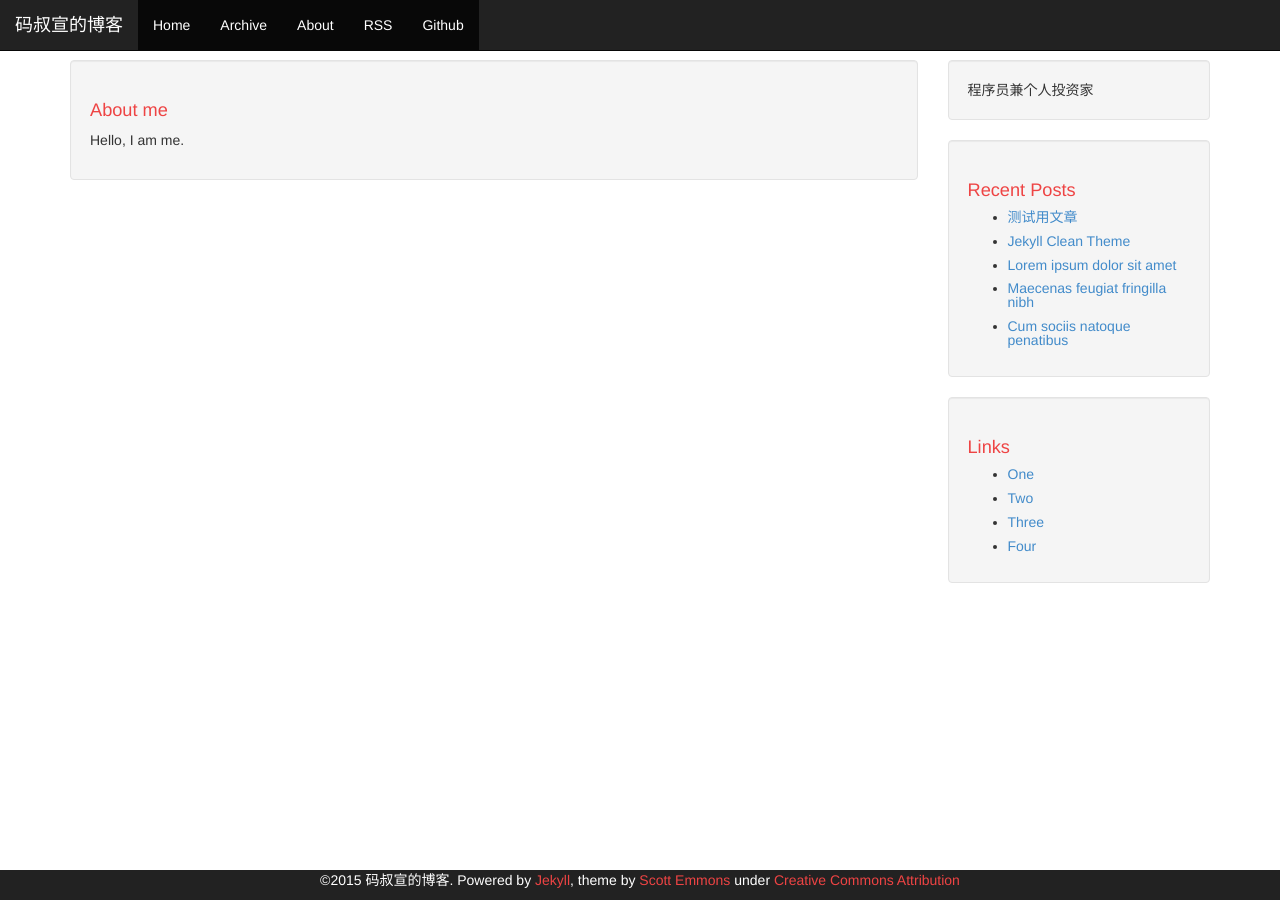
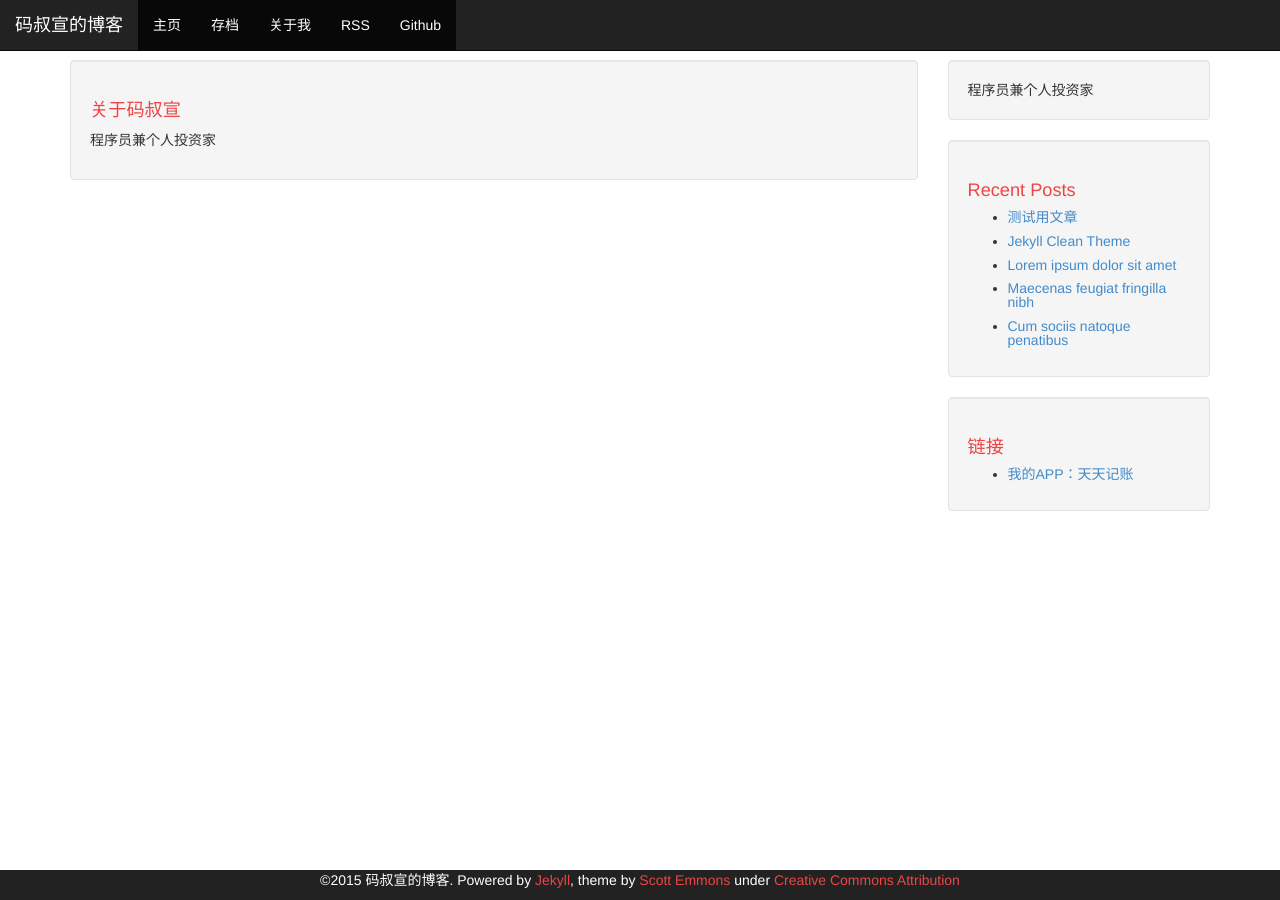
Before and after one commit to xuanrljp/xuanrljp.github.io, a Jekyll site: the page built from about.html, in a window 1280 px wide. Built offline with Jekyll 4.4.1, drawn with Linux system fonts in a browser that asks for light colours; Markdown is read by kramdown in place of the engine named in the settings; comment, search, counter and statistics services are not loaded.

Commit message:
layout changed

```diff
--- a/_includes/header.html
+++ b/_includes/header.html
@@ -27,10 +27,10 @@
               </div>
               <div class="collapse navbar-collapse" id="bs-example-navbar-collapse-1">
                 <ul class="nav navbar-nav">
-                    <li class="active"><a href="{{ site.baseurl }}/">Home</a></li>
+                    <li class="active"><a href="{{ site.baseurl }}/">主页</a></li>
                     <li class="active visible-xs-block"><a href="{{ site.baseurl }}/links.html">Links</a></li>
-                    <li class="active"><a href="{{ site.baseurl }}/archive.html">Archive</a></li>
-                    <li class="active"><a href="{{ site.baseurl }}/about.html">About</a></li>
+                    <li class="active"><a href="{{ site.baseurl }}/archive.html">存档</a></li>
+                    <li class="active"><a href="{{ site.baseurl }}/about.html">关于我</a></li>
                     <li class="active"><a href="{{ site.baseurl }}/feed.xml">RSS</a></li>
                     {% if site.github != '' %}
                       <li class="active"><a href="https://github.com/{{ site.github }}">Github</a></li>
--- a/_includes/links-list.html
+++ b/_includes/links-list.html
@@ -1,7 +1,4 @@
-<h1>Links</h1>
+<h1>链接</h1>
 <ul>
-  <li><a href="#">One</a></li>
-  <li><a href="#">Two</a></li>
-  <li><a href="#">Three</a></li>
-  <li><a href="#">Four</a></li>
+  <li><a href="https://itunes.apple.com/cn/app/tian-tian-ji-zhang-jian-dan/id954944283">我的APP：天天记账</a></li>
 </ul>
--- a/about.html
+++ b/about.html
@@ -3,6 +3,6 @@ layout: default
 ---
 
 <div class="well">
-    <h1>About me</h1>
-    <p>Hello, I am me.</p>
+    <h1>关于码叔宣</h1>
+    <p>程序员兼个人投资家</p>
 </div>
--- a/index.html
+++ b/index.html
@@ -4,7 +4,7 @@ layout: default
 
 {% for post in paginator.posts %}
 <div class="article">
-    <div class="well">
+    <div>
         <h1><a href="{{ site.baseurl}}{{ post.url }}">{{ post.date | date: "%b %-d, %Y" }} - {{ post.title }}</a></h1>
         {% if site.comments == true and post.comments == true and site.disqus != '' %}
           <p class="author"><a href="{{ site.baseurl }}{{ post.url }}/#disqus_thread">Comments</a></p>
```
